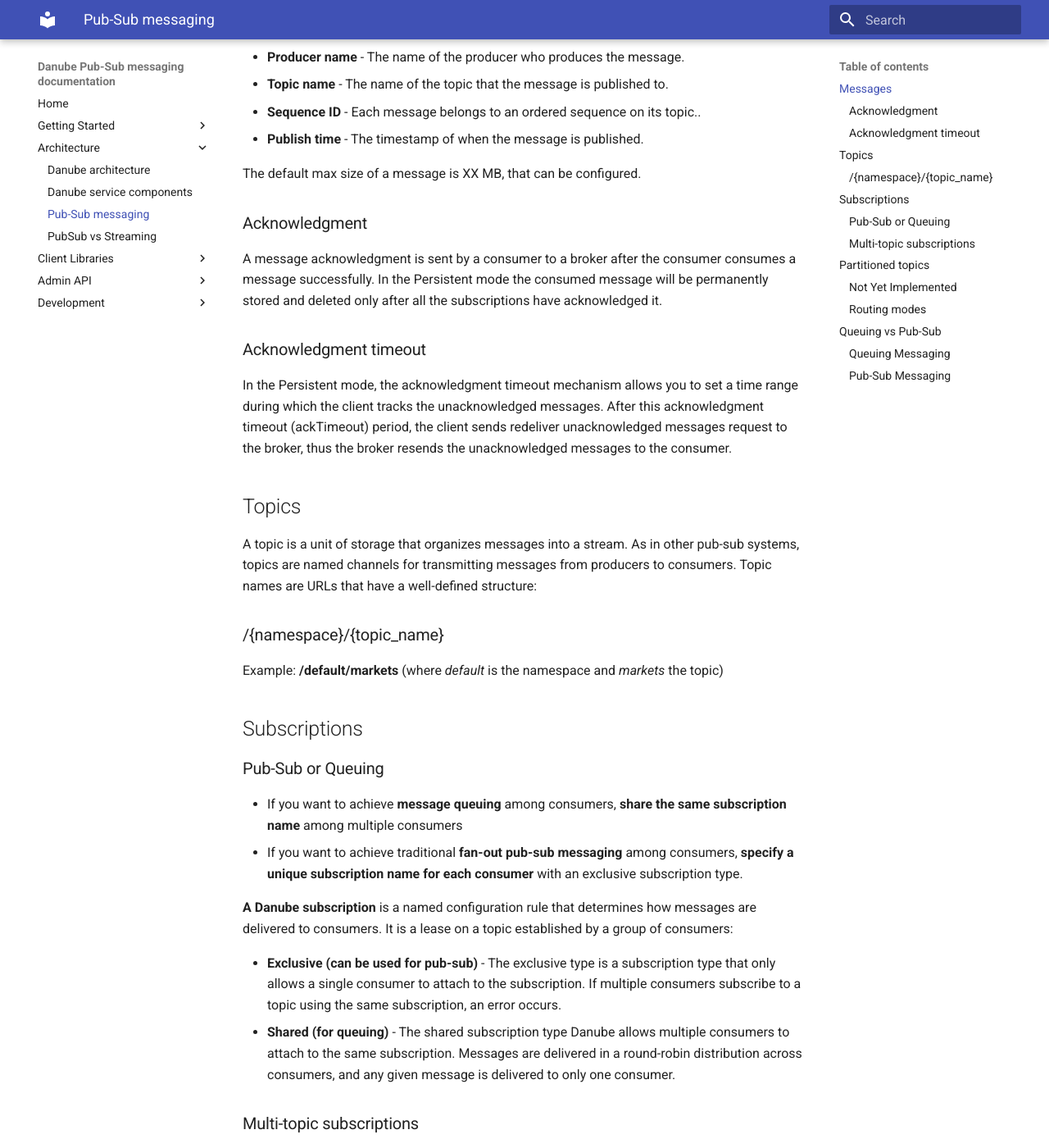
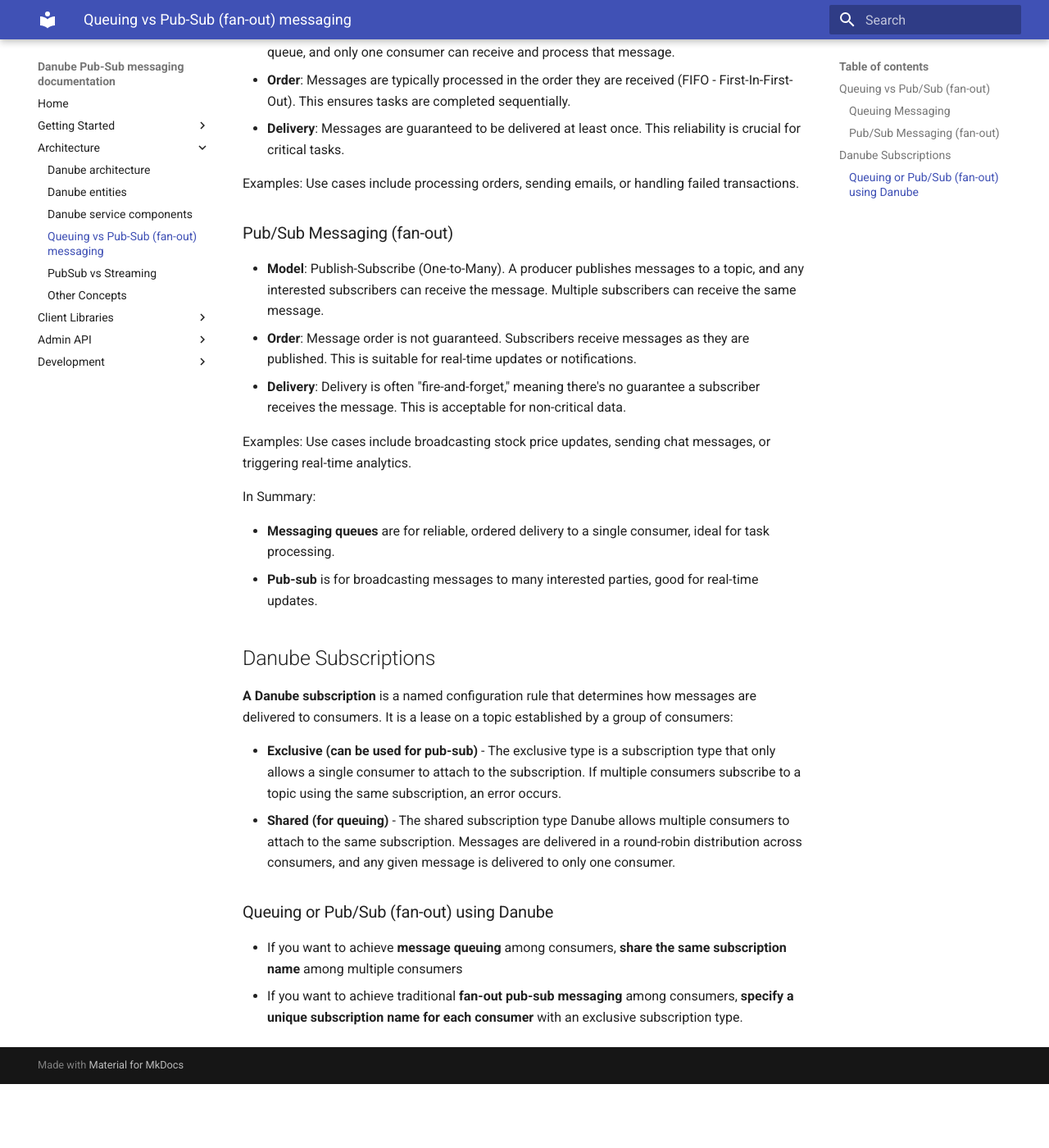
Before and after one commit to danube-messaging/danube_docs, an MkDocs documentation site: the page built from docs/architecture/Queuing_PubSub_messaging.md, in a window 1280 px wide and 1400 px high, scrolled down 518 px. Shown: the whole window at 82% size. Built offline with MkDocs 1.6.1 and Material for MkDocs 9.7.7, drawn with Linux system fonts in a browser that asks for light colours; after the commit the page ends 1840 px from its top, so only the background shows below that; some of the changed text lies outside the part shown.

Commit message:
adding the danube entities description

```diff
--- a/docs/architecture/Queuing_PubSub_messaging.md
+++ b/docs/architecture/Queuing_PubSub_messaging.md
@@ -2,75 +2,7 @@
 
 **Danube** is built on the [publish-subscribe](https://en.wikipedia.org/wiki/Publish%E2%80%93subscribe_pattern) pattern. In this pattern, producers publish messages to topics; consumers subscribe to those topics, process incoming messages, and send acknowledgments to the broker when processing is finished.
 
-## Messages
-
-It is the basic unit, they are what producers publish to topics and what consumers then consume from topics.
-
-Structure:
-
-* **Value / data payload** - The data carried by the message. The messages should contain raw bytes, and the schema, serialization / deserialization should be managed by producers / consumers.
-* **Properties** - An optional key/value map of user-defined properties.
-* **Producer name** - The name of the producer who produces the message.
-* **Topic name** - The name of the topic that the message is published to.
-* **Sequence ID** - Each message belongs to an ordered sequence on its topic..
-* **Publish time** - The timestamp of when the message is published.
-
-The default max size of a message is XX MB, that can be configured.
-
-### Acknowledgment
-
-A message acknowledgment is sent by a consumer to a broker after the consumer consumes a message successfully. In the Persistent mode the consumed message will be permanently stored and deleted only after all the subscriptions have acknowledged it.
-
-### Acknowledgment timeout
-
-In the Persistent mode, the acknowledgment timeout mechanism allows you to set a time range during which the client tracks the unacknowledged messages. After this acknowledgment timeout (ackTimeout) period, the client sends redeliver unacknowledged messages request to the broker, thus the broker resends the unacknowledged messages to the consumer.
-
-## Topics
-
-A topic is a unit of storage that organizes messages into a stream. As in other pub-sub systems, topics are named channels for transmitting messages from producers to consumers. Topic names are URLs that have a well-defined structure:
-
-### /{namespace}/{topic_name}
-
-Example: **/default/markets** (where *default* is the namespace and *markets* the topic)
-
-## Subscriptions
-
-### Pub-Sub or Queuing
-
-* If you want to achieve **message queuing** among consumers, **share the same subscription name** among multiple consumers
-* If you want to achieve traditional **fan-out pub-sub messaging** among consumers, **specify a unique subscription name for each consumer** with an exclusive subscription type.
-
-**A Danube subscription** is a named configuration rule that determines how messages are delivered to consumers. It is a lease on a topic established by a group of consumers:
-
-* **Exclusive (can be used for pub-sub)** - The exclusive type is a subscription type that only allows a single consumer to attach to the subscription. If multiple consumers subscribe to a topic using the same subscription, an error occurs.
-* **Shared (for queuing)** - The shared subscription type Danube allows multiple consumers to attach to the same subscription. Messages are delivered in a round-robin distribution across consumers, and any given message is delivered to only one consumer.
-
-### Multi-topic subscriptions
-
-Not intended to be supported soon !.. using regex subscription.
-
-## Partitioned topics
-
-### Not Yet Implemented
-
-Normal topics are served only by a single broker, which limits the maximum throughput of the topic. Partitioned topic is a special type of topic handled by multiple brokers, thus allowing for higher throughput.
-
-A partitioned topic is implemented as N internal topics, where N is the number of partitions. When publishing messages to a partitioned topic, each message is routed to one of several brokers. The distribution of partitions across brokers is handled automatically.
-
-![Partitioned Topics](img/partitioned_topics.png "Partitioned topics")
-
-Messages for the topic are broadcast to two consumers. The **routing mode** determines each message should be published to which partition, while the **subscription type** determines which messages go to which consumers.
-
-### Routing modes
-
-When publishing to partitioned topics, you must specify a routing mode. The routing mode determines each message should be published to which partition or which internal topic.
-
-* **RoundRobinPartition** - The producer will publish messages across all partitions in round-robin fashion to achieve maximum throughput. If a key is specified on the message, the partitioned producer will **hash the key and assign message to a particular partition**.
-* **SinglePartition** - If no key is provided, the producer will randomly pick one single partition and publish all the messages into that partition. While if a key is specified on the message, the partitioned producer will hash the key and assign message to a particular partition.
-
-=============================
-
-## Queuing vs Pub-Sub
+## Queuing vs Pub/Sub (fan-out)
 
 Below is some general documentation about Queuing and Pub-Sub, not related to Danube implementation, but just to ensure we are aware of the standards.
 
@@ -84,7 +16,7 @@
 
 Examples: Use cases include processing orders, sending emails, or handling failed transactions.
 
-### Pub-Sub Messaging
+### Pub/Sub Messaging (fan-out)
 
 * **Model**: Publish-Subscribe (One-to-Many). A producer publishes messages to a topic, and any interested subscribers can receive the message. Multiple subscribers can receive the same message.
 * **Order**: Message order is not guaranteed. Subscribers receive messages as they are published. This is suitable for real-time updates or notifications.
@@ -96,3 +28,15 @@
 
 * **Messaging queues** are for reliable, ordered delivery to a single consumer, ideal for task processing.
 * **Pub-sub** is for broadcasting messages to many interested parties, good for real-time updates.
+
+## Danube Subscriptions
+
+**A Danube subscription** is a named configuration rule that determines how messages are delivered to consumers. It is a lease on a topic established by a group of consumers:
+
+* **Exclusive (can be used for pub-sub)** - The exclusive type is a subscription type that only allows a single consumer to attach to the subscription. If multiple consumers subscribe to a topic using the same subscription, an error occurs.
+* **Shared (for queuing)** - The shared subscription type Danube allows multiple consumers to attach to the same subscription. Messages are delivered in a round-robin distribution across consumers, and any given message is delivered to only one consumer.
+
+### Queuing or Pub/Sub (fan-out) using Danube
+
+* If you want to achieve **message queuing** among consumers, **share the same subscription name** among multiple consumers
+* If you want to achieve traditional **fan-out pub-sub messaging** among consumers, **specify a unique subscription name for each consumer** with an exclusive subscription type.
--- a/mkdocs.yml
+++ b/mkdocs.yml
@@ -6,9 +6,11 @@
                   - Run Danube on Kubernetes Cluster: getting_started/Danube_on_k8s_helm.md
         - Architecture:
                   - Danube architecture: architecture/architecture.md
+                  - Danube entities: architecture/danube_entities.md
                   - Danube service components: architecture/internal_danube_services.md
-                  - Pub-Sub messaging: architecture/Queuing_PubSub_messaging.md
+                  - Queuing vs Pub-Sub (fan-out) messaging: architecture/Queuing_PubSub_messaging.md
                   - PubSub vs Streaming: architecture/PubSub_messaging_vs_Streaming.md
+                  - Other Concepts: architecture/other_concepts.md
         - Client Libraries:
                   - Danube Clients: client_libraries/clients.md
                   - Setup: client_libraries/setup.md
```
Also changed, not shown: docs/architecture/architecture.md (+3 -3 lines), docs/architecture/danube_entities.md (added, +80 -0 lines), docs/architecture/other_concepts.md (added, +24 -0 lines).
